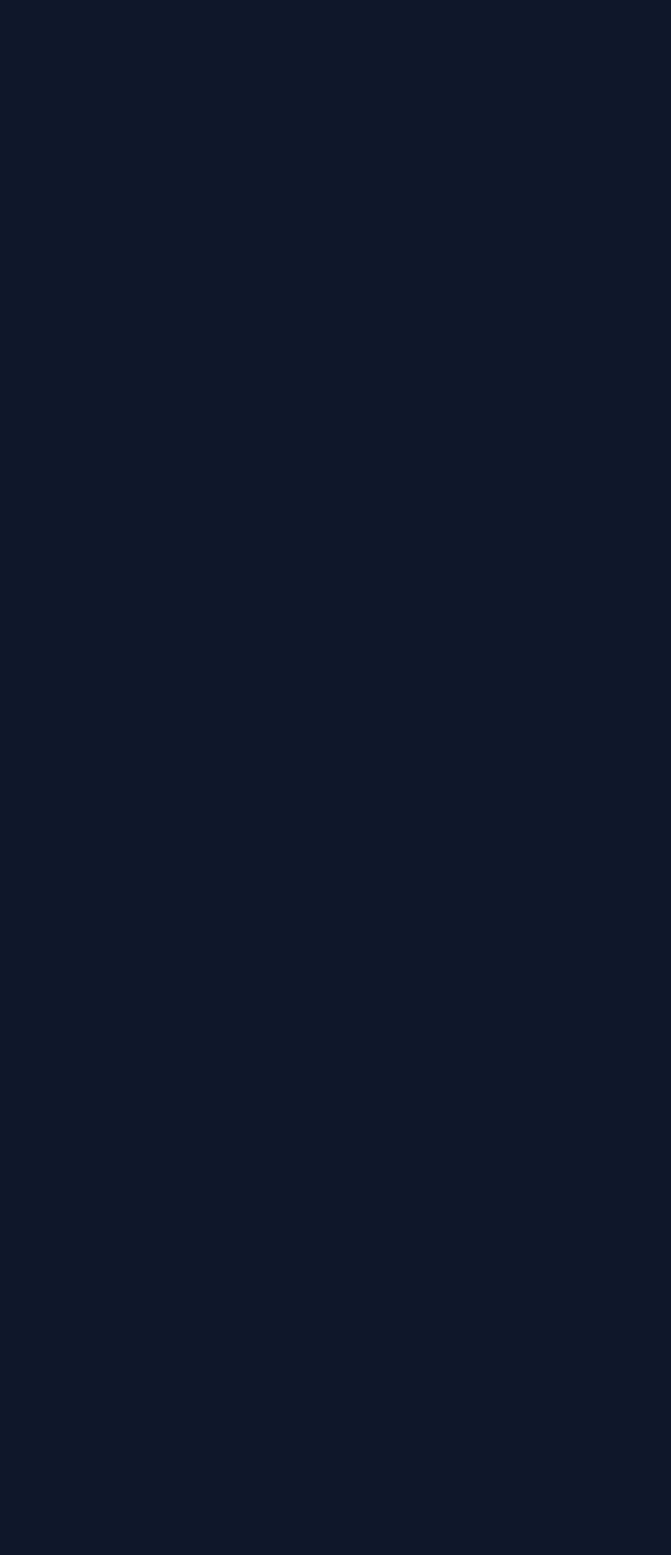
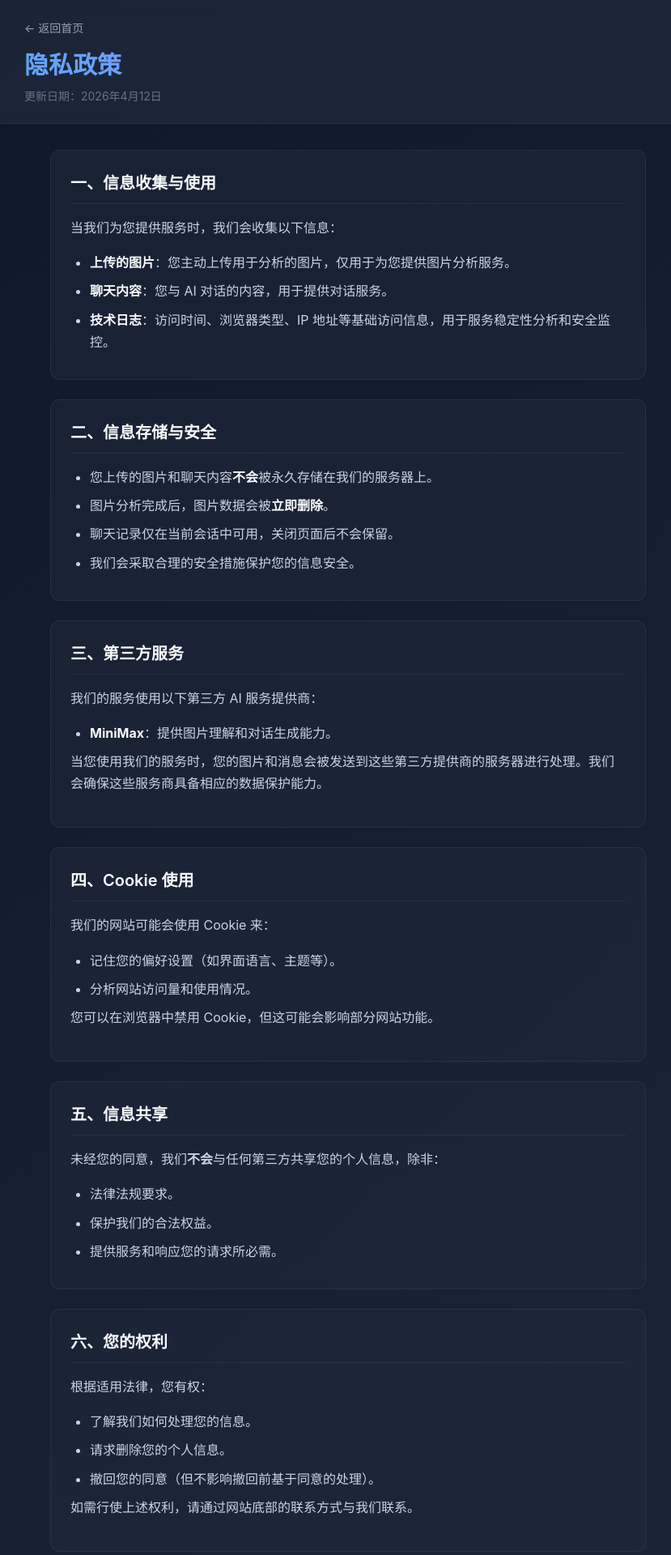
Before and after one commit to lxyit24/minimax-vision-frontend, a Vue app: page /privacy in a window 1280 px wide. Before the commit this address had no page. Shown: the top 1920 px of the page at 81% size, without its empty margins (210-1039 px from the left). Before the commit the page ends 800 px from the top, so only its background shows below. Built offline with nearby package versions, Linux system fonts and the light colour scheme.

Commit message:
feat: 将API文档替换为隐私政策页面

```diff
--- a/src/router/index.ts
+++ b/src/router/index.ts
@@ -1,6 +1,6 @@
 import { createRouter, createWebHistory } from 'vue-router'
 import Home from '@/views/Home.vue'
-import ApiDocs from '@/views/ApiDocs.vue'
+import PrivacyPolicy from '@/views/PrivacyPolicy.vue'
 
 const router = createRouter({
   history: createWebHistory(),
@@ -11,9 +11,9 @@ const router = createRouter({
       component: Home
     },
     {
-      path: '/docs',
-      name: 'docs',
-      component: ApiDocs
+      path: '/privacy',
+      name: 'privacy',
+      component: PrivacyPolicy
     }
   ]
 })
--- a/src/views/Home.vue
+++ b/src/views/Home.vue
@@ -22,8 +22,8 @@
         </button>
       </div>
       <div class="nav-actions">
-        <router-link to="/docs" class="nav-link">
-          📚 API 文档
+        <router-link to="/privacy" class="nav-link">
+          🔐 隐私政策
         </router-link>
       </div>
     </header>
@@ -119,7 +119,7 @@
         </div>
         <p class="footer-desc">基于 MiniMax 多模态模型，支持图片分析和智能对话</p>
         <div class="footer-links">
-          <router-link to="/docs">API 文档</router-link>
+          <router-link to="/privacy">隐私政策</router-link>
           <span class="divider">|</span>
           <span>Copyright © 2023-2026 六仙云</span>
           <span class="divider">|</span>
--- /dev/null
+++ b/src/views/PrivacyPolicy.vue
@@ -0,0 +1,283 @@
+<template>
+  <div class="privacy-page">
+    <!-- Header -->
+    <header class="page-header">
+      <div class="header-content">
+        <router-link to="/" class="back-link">← 返回首页</router-link>
+        <h1>隐私政策</h1>
+        <p class="update-date">更新日期：2026年4月12日</p>
+      </div>
+    </header>
+
+    <!-- Content -->
+    <main class="page-content">
+      <section class="policy-section">
+        <h2>一、信息收集与使用</h2>
+        <p>当我们为您提供服务时，我们会收集以下信息：</p>
+        <ul>
+          <li><strong>上传的图片</strong>：您主动上传用于分析的图片，仅用于为您提供图片分析服务。</li>
+          <li><strong>聊天内容</strong>：您与 AI 对话的内容，用于提供对话服务。</li>
+          <li><strong>技术日志</strong>：访问时间、浏览器类型、IP 地址等基础访问信息，用于服务稳定性分析和安全监控。</li>
+        </ul>
+      </section>
+
+      <section class="policy-section">
+        <h2>二、信息存储与安全</h2>
+        <ul>
+          <li>您上传的图片和聊天内容<strong>不会</strong>被永久存储在我们的服务器上。</li>
+          <li>图片分析完成后，图片数据会被<strong>立即删除</strong>。</li>
+          <li>聊天记录仅在当前会话中可用，关闭页面后不会保留。</li>
+          <li>我们会采取合理的安全措施保护您的信息安全。</li>
+        </ul>
+      </section>
+
+      <section class="policy-section">
+        <h2>三、第三方服务</h2>
+        <p>我们的服务使用以下第三方 AI 服务提供商：</p>
+        <ul>
+          <li><strong>MiniMax</strong>：提供图片理解和对话生成能力。</li>
+        </ul>
+        <p>当您使用我们的服务时，您的图片和消息会被发送到这些第三方提供商的服务器进行处理。我们会确保这些服务商具备相应的数据保护能力。</p>
+      </section>
+
+      <section class="policy-section">
+        <h2>四、Cookie 使用</h2>
+        <p>我们的网站可能会使用 Cookie 来：</p>
+        <ul>
+          <li>记住您的偏好设置（如界面语言、主题等）。</li>
+          <li>分析网站访问量和使用情况。</li>
+        </ul>
+        <p>您可以在浏览器中禁用 Cookie，但这可能会影响部分网站功能。</p>
+      </section>
+
+      <section class="policy-section">
+        <h2>五、信息共享</h2>
+        <p>未经您的同意，我们<strong>不会</strong>与任何第三方共享您的个人信息，除非：</p>
+        <ul>
+          <li>法律法规要求。</li>
+          <li>保护我们的合法权益。</li>
+          <li>提供服务和响应您的请求所必需。</li>
+        </ul>
+      </section>
+
+      <section class="policy-section">
+        <h2>六、您的权利</h2>
+        <p>根据适用法律，您有权：</p>
+        <ul>
+          <li>了解我们如何处理您的信息。</li>
+          <li>请求删除您的个人信息。</li>
+          <li>撤回您的同意（但不影响撤回前基于同意的处理）。</li>
+        </ul>
+        <p>如需行使上述权利，请通过网站底部的联系方式与我们联系。</p>
+      </section>
+
+      <section class="policy-section">
+        <h2>七、未成年人保护</h2>
+        <p>我们的服务不面向未满 18 周岁的未成年人。如果您是未成年人，请在监护人的陪同下使用我们的服务。</p>
+      </section>
+
+      <section class="policy-section">
+        <h2>八、隐私政策更新</h2>
+        <p>我们可能会不时更新本隐私政策。更新后我们会通过网站公告或弹窗通知您。重大变更时我们会征求您的同意。</p>
+      </section>
+
+      <section class="policy-section">
+        <h2>九、联系我们</h2>
+        <p>如果您对本隐私政策有任何疑问，请通过以下方式联系我们：</p>
+        <ul>
+          <li>网站：<a href="https://vision.1i.wiki" target="_blank">https://vision.1i.wiki</a></li>
+          <li>备案信息：<a href="https://beian.miit.gov.cn/" target="_blank">鲁ICP备2025137668号</a></li>
+        </ul>
+      </section>
+    </main>
+
+    <!-- Footer -->
+    <footer class="page-footer">
+      <p>Copyright © 2023-2026 六仙云 | 鲁ICP备2025137668号</p>
+    </footer>
+  </div>
+</template>
+
+<script setup lang="ts">
+// No additional script needed for this static page
+</script>
+
+<style scoped>
+.privacy-page {
+  min-height: 100vh;
+  background: linear-gradient(135deg, #0f172a 0%, #1e293b 100%);
+  color: #f8fafc;
+  display: flex;
+  flex-direction: column;
+}
+
+/* Header */
+.page-header {
+  background: rgba(30, 41, 59, 0.8);
+  backdrop-filter: blur(10px);
+  border-bottom: 1px solid rgba(148, 163, 184, 0.1);
+  padding: 1.5rem 2rem;
+  position: sticky;
+  top: 0;
+  z-index: 100;
+}
+
+.header-content {
+  max-width: 800px;
+  margin: 0 auto;
+}
+
+.back-link {
+  color: #94a3b8;
+  text-decoration: none;
+  font-size: 0.875rem;
+  display: inline-block;
+  margin-bottom: 0.75rem;
+  transition: color 0.2s;
+}
+
+.back-link:hover {
+  color: #f8fafc;
+}
+
+.page-header h1 {
+  font-size: 1.875rem;
+  font-weight: 700;
+  margin: 0 0 0.5rem 0;
+  background: linear-gradient(135deg, #60a5fa, #a78bfa);
+  -webkit-background-clip: text;
+  -webkit-text-fill-color: transparent;
+  background-clip: text;
+}
+
+.update-date {
+  color: #64748b;
+  font-size: 0.875rem;
+  margin: 0;
+}
+
+/* Content */
+.page-content {
+  flex: 1;
+  max-width: 800px;
+  margin: 0 auto;
+  padding: 2rem;
+}
+
+.policy-section {
+  background: rgba(30, 41, 59, 0.6);
+  border: 1px solid rgba(148, 163, 184, 0.1);
+  border-radius: 12px;
+  padding: 1.5rem;
+  margin-bottom: 1.5rem;
+}
+
+.policy-section h2 {
+  font-size: 1.25rem;
+  font-weight: 600;
+  color: #f8fafc;
+  margin: 0 0 1rem 0;
+  padding-bottom: 0.75rem;
+  border-bottom: 1px solid rgba(148, 163, 184, 0.1);
+}
+
+.policy-section p {
+  color: #cbd5e1;
+  line-height: 1.7;
+  margin: 0 0 1rem 0;
+}
+
+.policy-section ul {
+  margin: 0;
+  padding-left: 1.5rem;
+}
+
+.policy-section li {
+  color: #cbd5e1;
+  line-height: 1.7;
+  margin-bottom: 0.5rem;
+}
+
+.policy-section li strong {
+  color: #f8fafc;
+}
+
+.policy-section a {
+  color: #60a5fa;
+  text-decoration: none;
+}
+
+.policy-section a:hover {
+  text-decoration: underline;
+}
+
+/* Footer */
+.page-footer {
+  background: rgba(30, 41, 59, 0.4);
+  border-top: 1px solid rgba(148, 163, 184, 0.1);
+  padding: 1.5rem 2rem;
+  text-align: center;
+}
+
+.page-footer p {
+  margin: 0;
+  color: #64748b;
+  font-size: 0.875rem;
+}
+
+/* Mobile Responsive */
+@media (max-width: 768px) {
+  .page-header {
+    padding: 1rem;
+  }
+
+  .page-header h1 {
+    font-size: 1.5rem;
+  }
+
+  .page-content {
+    padding: 1rem;
+  }
+
+  .policy-section {
+    padding: 1rem;
+    margin-bottom: 1rem;
+  }
+
+  .policy-section h2 {
+    font-size: 1.125rem;
+  }
+}
+
+@media (max-width: 480px) {
+  .page-header {
+    padding: 0.75rem;
+  }
+
+  .page-header h1 {
+    font-size: 1.25rem;
+  }
+
+  .update-date {
+    font-size: 0.75rem;
+  }
+
+  .page-content {
+    padding: 0.75rem;
+  }
+
+  .policy-section {
+    padding: 0.875rem;
+    border-radius: 8px;
+  }
+
+  .policy-section h2 {
+    font-size: 1rem;
+  }
+
+  .policy-section p,
+  .policy-section li {
+    font-size: 0.875rem;
+  }
+}
+</style>
```
